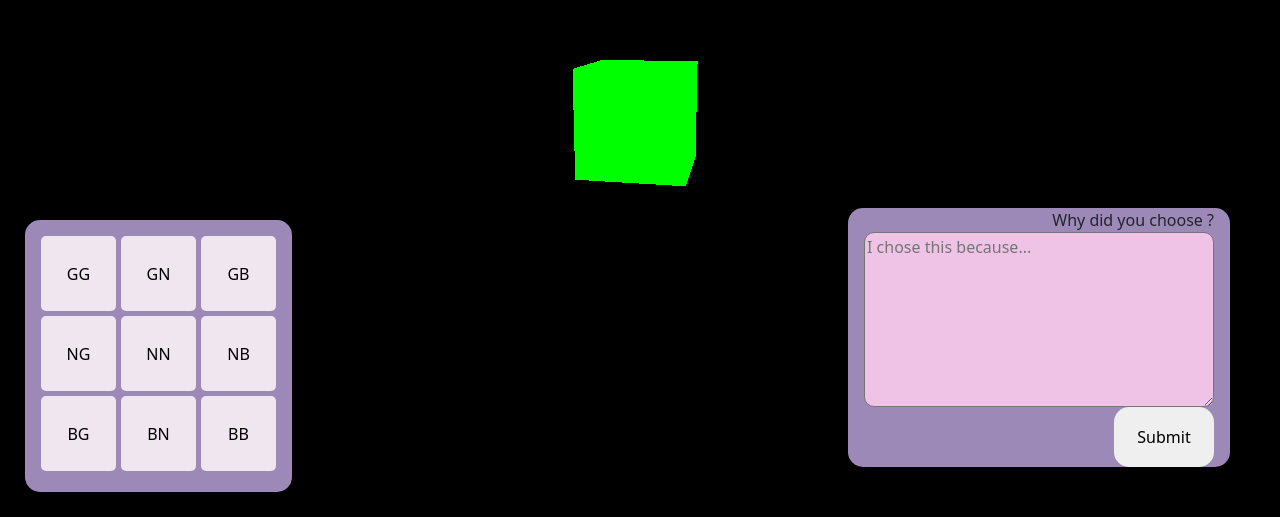
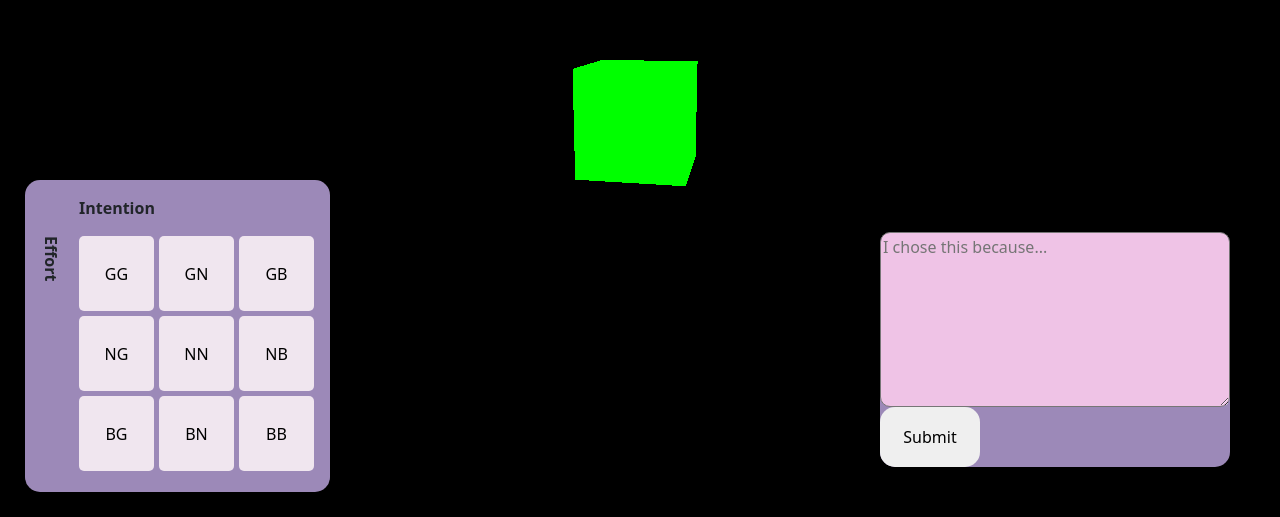
Before and after one commit to jaczhi/prideal-world, a React (Create React App) app in the folder website/: page /scenario1 in a window 1280 px wide. Shown: the part 283-800 px from the top of the page. Built offline with nearby package versions, Linux system fonts and the light colour scheme.

Commit message:
Added axes to rating grid

```diff
--- a/website/src/components/LLMTextInput/LLMTextInput.js
+++ b/website/src/components/LLMTextInput/LLMTextInput.js
@@ -20,7 +20,7 @@ function LLMTextInput({ rating = "Good Good" }) {
 
     return (
         <div className="llm-text-container">
-            <div>Why did you choose {rating}?</div>
+            {rating && <div>Why did you choose {rating}?</div>}
             <textarea className="llm-text-input" placeholder="I chose this because..." type="text" onChange={(event) => setLlmText(event.target.value)}></textarea>
             <button className="llm-text-submit" onClick={onTextSubmit}>Submit</button>
         </div>
--- a/website/src/components/LLMTextInput/llmtextinput.css
+++ b/website/src/components/LLMTextInput/llmtextinput.css
@@ -6,9 +6,8 @@
     flex-direction: column;
     align-items: flex-end;
     background-color: #9C89B8;
-    padding-left: 1rem;
-    padding-right: 1rem;
     border-radius: 15px;
+    align-items: flex-start;
 }
 
 .llm-text-input {
--- a/website/src/components/RatingGrid/RatingGrid.js
+++ b/website/src/components/RatingGrid/RatingGrid.js
@@ -3,6 +3,9 @@ import "./ratinggrid.css";
 function RatingGrid({ onRating }) {
     return (
         <div className="rating-grid-container">
+            <p className="effort-axis">Effort</p>
+            <div>
+                <p className="intention-axis">Intention</p>
                 <div className="rating-button-group">
                     <button className="rating-button" onClick={() => onRating(0)}>GG</button>
                     <button className="rating-button" onClick={() => onRating(1)}>GN</button>
@@ -21,6 +24,7 @@ function RatingGrid({ onRating }) {
                     <button className="rating-button" onClick={() => onRating(8)}>BB</button>
                 </div>
             </div>
+        </div>
     );
 }
 
--- a/website/src/components/RatingGrid/ratinggrid.css
+++ b/website/src/components/RatingGrid/ratinggrid.css
@@ -2,6 +2,18 @@
     background-color: #9C89B8;
     padding: 1rem;
     border-radius: 15px;
+    display: flex;
+}
+
+.effort-axis {
+    writing-mode: vertical-lr;
+    margin-left: -2px;
+    margin-top: 40px;
+    font-weight: 700;
+}
+
+.intention-axis {
+    font-weight: 700;
 }
 
 .rating-button-group {
```
Lines whose indentation alone changed are shown as unchanged.
